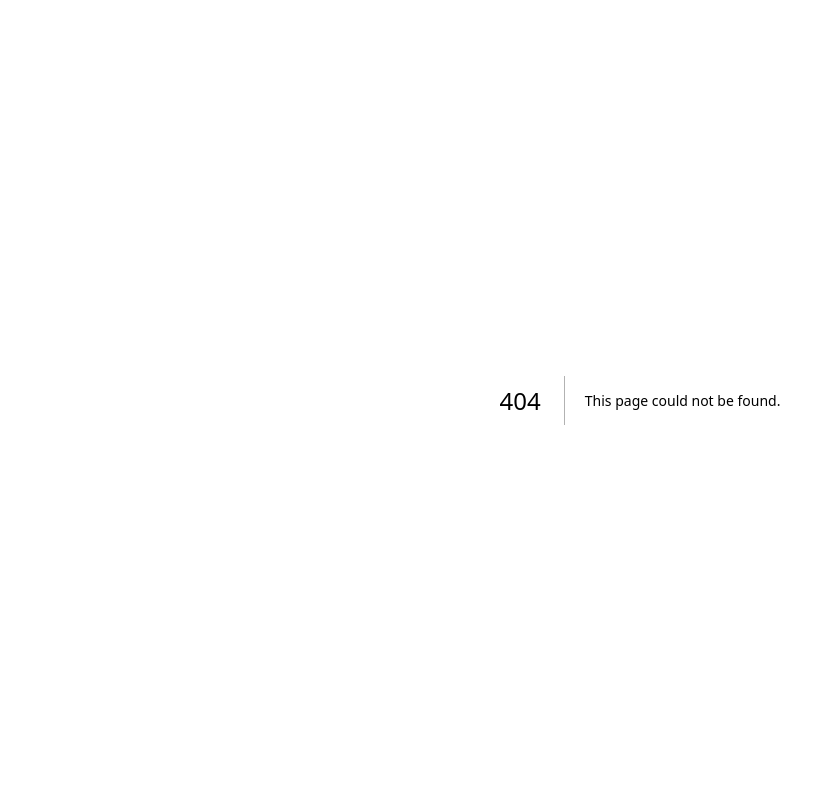
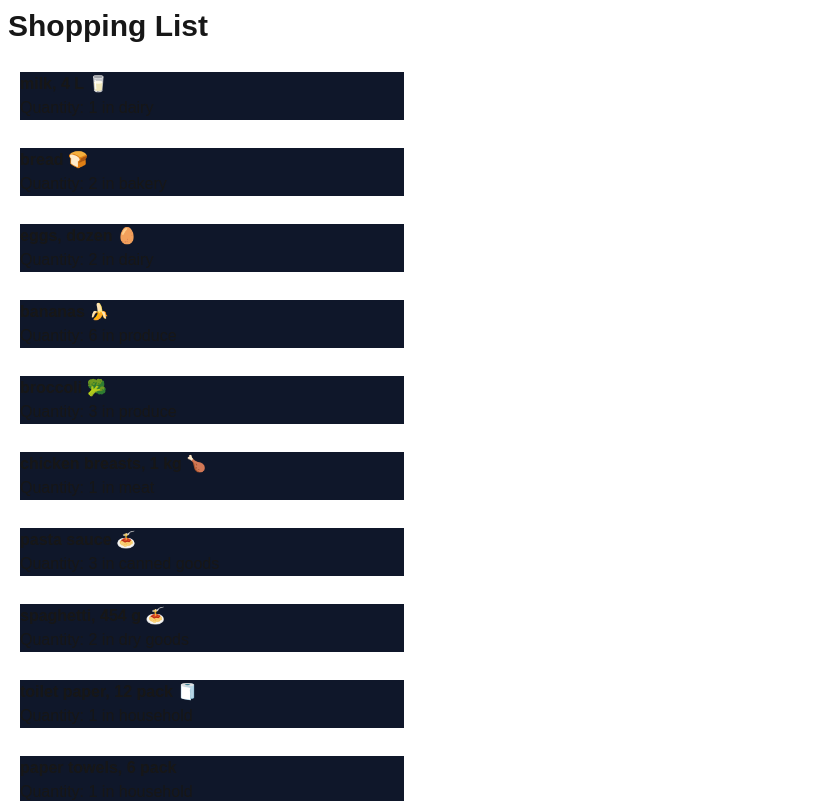
Before and after one commit to TortoiseGhos/cprg306-assignments, a Next.js app: page /week-3 in a window 1280 px wide. Before the commit this address had no page. Shown: the top 801 px of the page, without its empty margins (0-834 px from the left). Built offline with nearby package versions, Linux system fonts and the light colour scheme.

Commit message:
uploading week-3
this is all work done to complete week-3 assignment and inclass work that was done along with it

```diff
--- a/app/page.js
+++ b/app/page.js
@@ -2,10 +2,22 @@ import Image from "next/image";
 import Link from "next/link";
 
 export default function Home() {
+
+  let linkStyles = "underline text-cyan-700 hover:text-cyan-300";
   return (
     <main>
     <h1>CPRG 306: Web Development 2 - Assignments</h1>
-    <Link className="underline text-cyan-700 hover:text-cyan-300"href="http://localhost:3000/week-2">Link to the week 2 page</Link>
+    <ul>
+    <li>
+      <Link className={linkStyles} href="http://localhost:3000/week-2">Link to the week 2 page</Link>
+    </li>
+    <li>
+      <Link className={linkStyles} href="http://localhost:3000/week-3">Link to the week 3 objects</Link>
+    </li>
+    <li>
+      <Link className={linkStyles} href="http://localhost:3000/week-4">Link to the week 3 props</Link>
+    </li>
+    </ul>
     </main>
   );
 }
--- /dev/null
+++ b/app/week-3/inclass/page.js
@@ -0,0 +1,44 @@
+export default function PropsPage() {
+
+    let studentOne = {
+        studentName: 'john',
+        studentAge: 59,
+        hasGraduated: false,
+        schedule: ["cprg250", "cprg245", "crpg123"],
+        address: {
+            line1: "123 main",
+            city: "calgary",
+            province: "ab"
+        }
+    };
+    let {studentName, studentAge, address: {city, province}, schedule: [,,fakeclass3]} = studentOne;
+
+    let studentTwo = {
+        studentName: "Alice",
+        studentAge: 23,
+        address:{
+            city:"agaga",
+            province:"aagagagaa"
+        }
+    }
+
+
+    return(
+        <main>
+            <StudentComponent sName={studentName} sAge={studentAge} sCity={address.city} sProvince={address.province}/>
+            <StudentComponentNew studentObj = {studentOne}/>
+            <StudentComponentNew studentObj = {studentTwo}/>
+
+            <h1>Objects</h1>
+            <h2>Dot notation</h2>
+            <p>Name: {studentOne.studentName}</p>
+            <p>Age: {studentOne.studentAge}</p>
+            <p>Schedule: {studentOne.schedule[0]}</p>
+            <p>Address: {studentOne.address.line1}</p>
+            <p>City: {studentOne.address.city}</p>
+            <h2>Destructuring</h2>
+            <p>Name: {studentName}</p>
+
+        </main>
+    );
+}
--- /dev/null
+++ b/app/week-3/inclass/student-component-new.js
@@ -0,0 +1,13 @@
+
+
+export default function StudentComponentNew({studentObj}) {
+
+    let {studentName, studentAge, address, address:{city,province}} = studentObj;
+    return(
+        <div className="bg-red-400 border-yellow-50 p-5 mb-5 mx-5">
+            <h3>{studentName}</h3>
+            <p>Age: {studentAge}</p>
+            <p>{city}, {province}</p>
+        </div>
+    );
+}
--- /dev/null
+++ b/app/week-3/inclass/student-component.js
@@ -0,0 +1,11 @@
+
+
+export default function StudentComponent({sName, sAge, sCity, sProvince}) {
+    return(
+        <div>
+            <h3>{sName}</h3>
+            <p>Age:{sAge} </p>
+            <p>{sCity}, {sProvince}</p>
+        </div>
+    );
+}
--- /dev/null
+++ b/app/week-3/item-list.js
@@ -0,0 +1,100 @@
+
+import itemObj from "./item";
+import Item from "./item";
+
+
+export default function ItemList() {
+
+  const item1 = {
+    name: "milk, 4 L 🥛",
+    quantity: 1,
+    category: "dairy",
+  };
+
+  const item2 = {
+    name: "bread 🍞",
+    quantity: 2,
+    category: "bakery",
+  };
+
+  const item3 = {
+    name: "eggs, dozen 🥚",
+    quantity: 2,
+    category: "dairy",
+  };
+
+  const item4 = {
+    name: "bananas 🍌",
+    quantity: 6,
+    category: "produce",
+  };
+
+  const item5 = {
+    name: "broccoli 🥦",
+    quantity: 3,
+    category: "produce",
+  };
+
+  const item6 = {
+    name: "chicken breasts, 1 kg 🍗",
+    quantity: 1,
+    category: "meat",
+  };
+
+  const item7 = {
+    name: "pasta sauce 🍝",
+    quantity: 3,
+    category: "canned goods",
+  };
+
+  const item8 = {
+    name: "spaghetti, 454 g 🍝",
+    quantity: 2,
+    category: "dry goods",
+  };
+
+  const item9 = {
+    name: "toilet paper, 12 pack 🧻",
+    quantity: 1,
+    category: "household",
+  };
+
+  const item10 = {
+    name: "paper towels, 6 pack",
+    quantity: 1,
+    category: "household",
+  };
+
+  const item11 = {
+    name: "dish soap 🍽️",
+    quantity: 1,
+    category: "household",
+  };
+
+  const item12 = {
+    name: "hand soap 🧼",
+    quantity: 4,
+    category: "household",
+  };
+
+
+
+    return(
+      <main>
+      <Item itemObj={item1}/>
+      <Item itemObj={item2}/>
+      <Item itemObj={item3}/>
+      <Item itemObj={item4}/>
+      <Item itemObj={item5}/>
+      <Item itemObj={item6}/>
+      <Item itemObj={item7}/>
+      <Item itemObj={item8}/>
+      <Item itemObj={item9}/>
+      <Item itemObj={item10}/>
+      <Item itemObj={item11}/>
+      <Item itemObj={item12}/>
+
+      </main>
+
+    );
+}
--- /dev/null
+++ b/app/week-3/item.js
@@ -0,0 +1,10 @@
+export default function Item({itemObj}) {
+    return(
+        <div className="bg-slate-900 max-w-sm mx-5 my-7">
+            <ul>
+                <li><b>{itemObj.name}</b></li>
+                <li>Quantity: {itemObj.quantity} in {itemObj.category}</li>
+            </ul>
+        </div>
+    );
+}
--- /dev/null
+++ b/app/week-3/page.js
@@ -0,0 +1,12 @@
+import ItemList from "./item-list";
+
+
+export default function Page() {
+    return(
+        <main>
+            <h1 className="text-3xl font-bold m-2">Shopping List</h1>
+            <ItemList/>
+        </main>
+    );
+
+}
```
